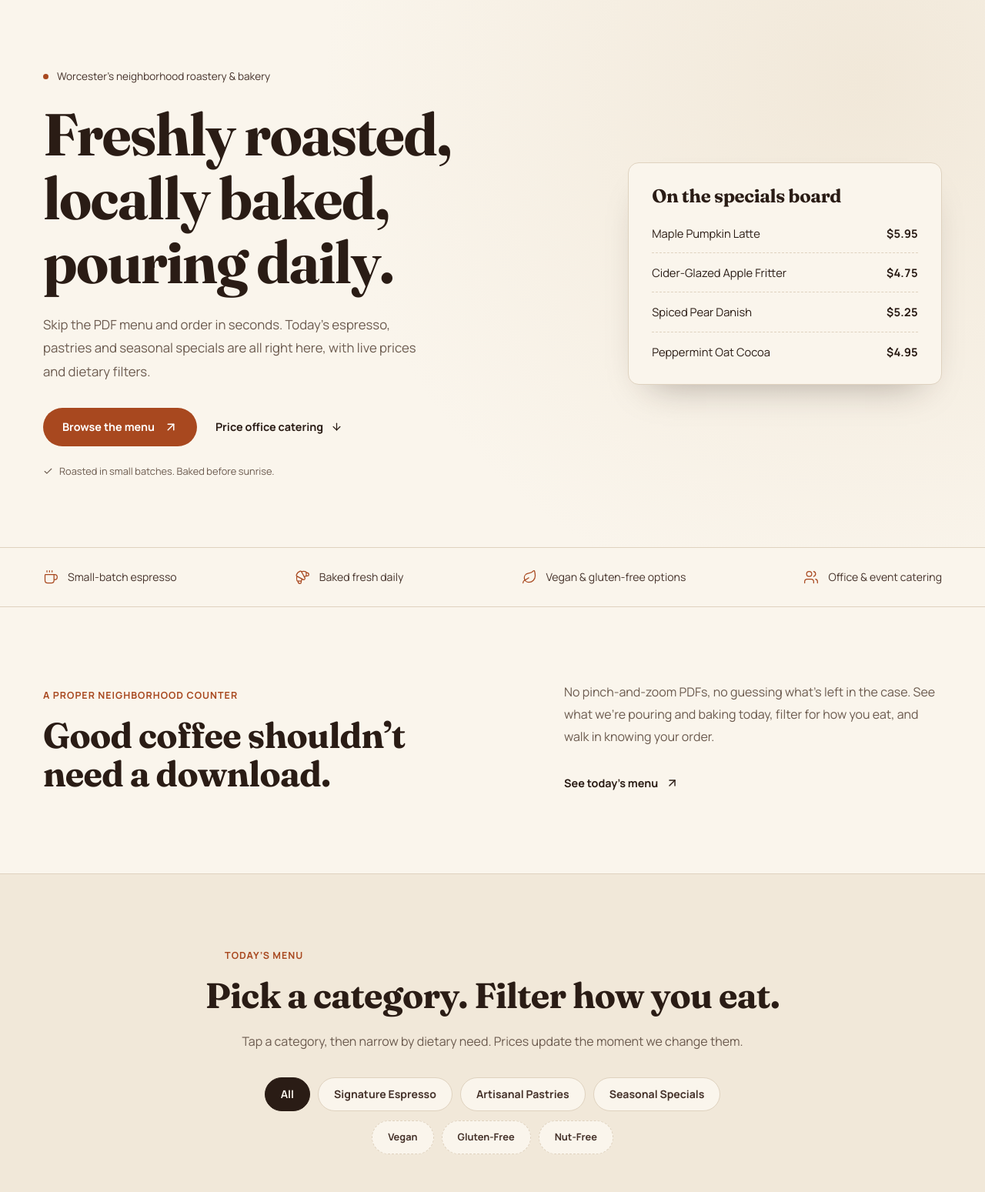
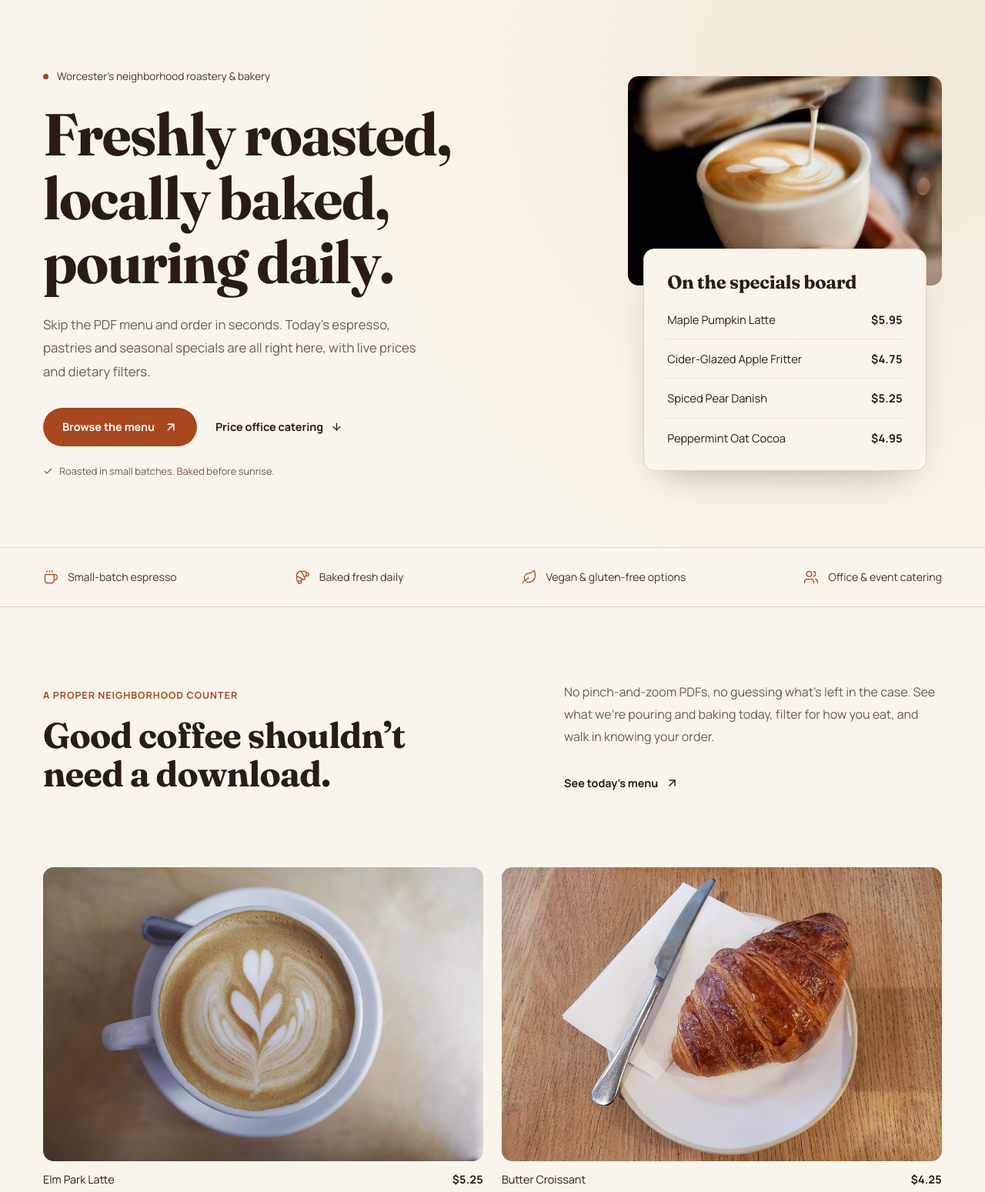
Before and after one commit to sewstie/demo-elmpark-roasters, an Astro site: page / in a window 1280 px wide. Shown: the part 177-1726 px from the top of the page at 77% size. Built offline with nearby package versions, Linux system fonts and the light colour scheme; Astro itself is replaced by a stand-in of ours.

Commit message:
Add licensed photos via astro:assets and an og:image

```diff
--- a/src/components/sections/Hero.astro
+++ b/src/components/sections/Hero.astro
@@ -1,7 +1,9 @@
 ---
+import { Image } from 'astro:assets';
 import { ArrowUpRight, ArrowDown, Check, Coffee, Croissant, Leaf, Users } from 'lucide-react';
 import type { Site } from '../../schemas/site';
 import { money } from '../../lib/pricing';
+import { photo } from '../../lib/photos';
 interface Props { hero: Site['hero']; menu: Site['menu'] }
 const { hero, menu } = Astro.props;
 const icons = [Coffee, Croissant, Leaf, Users];
@@ -19,10 +21,13 @@ const specials = menu.items.filter(item => item.category === hero.specialsCatego
       </div>
       <p class="hero-note"><Check size={13} aria-hidden="true" />{hero.note}</p>
     </div>
-    <aside class="hero-card" aria-labelledby="specials-title">
-      <h2 id="specials-title">{hero.specialsLabel}</h2>
-      <ul>{specials.map(item => <li><span>{item.name}</span><strong>{money(item.price)}</strong></li>)}</ul>
-    </aside>
+    <div>
+      <Image class="hero-photo" src={photo(hero.image.file)} alt={hero.image.alt} width={800} widths={[400, 640, 800]} sizes="(max-width: 760px) calc(100vw - 40px), 420px" loading="eager" fetchpriority="high" />
+      <aside class="hero-card" aria-labelledby="specials-title">
+        <h2 id="specials-title">{hero.specialsLabel}</h2>
+        <ul>{specials.map(item => <li><span>{item.name}</span><strong>{money(item.price)}</strong></li>)}</ul>
+      </aside>
+    </div>
   </div>
 </section>
 <div class="service-strip">
--- a/src/components/sections/Intro.astro
+++ b/src/components/sections/Intro.astro
@@ -1,10 +1,17 @@
 ---
+import { Image } from 'astro:assets';
 import { ArrowUpRight } from 'lucide-react';
 import type { Site } from '../../schemas/site';
-interface Props { intro: Site['intro'] }
-const { intro } = Astro.props;
+import { money } from '../../lib/pricing';
+import { photo } from '../../lib/photos';
+interface Props { intro: Site['intro']; menu: Site['menu'] }
+const { intro, menu } = Astro.props;
 ---
 <section class="section-shell section-space intro-grid" aria-labelledby="intro-title">
   <div><p class="section-label">{intro.label}</p><h2 id="intro-title" tabindex="-1" class="whitespace-pre-line">{intro.heading}</h2></div>
   <div class="intro-copy"><p class="section-description">{intro.description}</p><a class="text-link mt-6" href="#menu">{intro.link}<ArrowUpRight size={17} aria-hidden="true" /></a></div>
+  <div class="intro-photos">{intro.photos.map(({ file, alt, item }) => { const dish = menu.items.find(entry => entry.id === item); return <figure>
+    <Image src={photo(file)} alt={alt} width={720} widths={[240, 480, 720]} sizes="(max-width: 760px) calc(50vw - 28px), 560px" quality={60} loading="lazy" />
+    {dish && <figcaption><span>{dish.name}</span><strong>{money(dish.price)}</strong></figcaption>}
+  </figure>; })}</div>
 </section>
--- a/src/components/sections/Visit.astro
+++ b/src/components/sections/Visit.astro
@@ -1,13 +1,16 @@
 ---
+import { Image } from 'astro:assets';
 import { ArrowUpRight, Phone, MapPin } from 'lucide-react';
 import type { Site } from '../../schemas/site';
 import { address, directionsUrl } from '../../lib/paths';
+import { photo } from '../../lib/photos';
 import { DAY_NAMES, range } from '../../lib/hours';
 interface Props { site: Site }
 const { site } = Astro.props;
 const { business, visit } = site;
 ---
 <section id="visit" class="visit-section section-space" aria-labelledby="visit-title">
+  <div class="section-shell"><Image class="visit-photo" src={photo(visit.image.file)} alt={visit.image.alt} width={1200} widths={[400, 800, 1200]} sizes="(max-width: 760px) calc(100vw - 40px), (max-width: 1100px) calc(100vw - 64px), 1200px" quality={60} loading="lazy" /></div>
   <div class="section-shell visit-grid">
     <div><p class="section-label">{visit.label}</p><h2 id="visit-title" tabindex="-1" class="whitespace-pre-line">{visit.heading}</h2><p class="section-description">{visit.description}</p>
       <div class="hero-buttons"><a href={directionsUrl(business)} target="_blank" rel="noopener" class="button button-primary">{visit.directionsCta}<ArrowUpRight size={18} aria-hidden="true" /></a><a href={`tel:${business.phone}`} class="text-link"><Phone size={16} aria-hidden="true" />{business.phoneDisplay}</a></div>
--- a/src/data/site.json
+++ b/src/data/site.json
@@ -24,10 +24,15 @@
     "eyebrow": "Worcester’s neighborhood roastery & bakery", "heading": "Freshly roasted,\nlocally baked,\npouring daily.",
     "description": "Skip the PDF menu and order in seconds. Today’s espresso, pastries and seasonal specials are all right here, with live prices and dietary filters.",
     "primaryCta": "Browse the menu", "secondaryCta": "Price office catering", "note": "Roasted in small batches. Baked before sunrise.",
+    "image": { "file": "hero.jpg", "alt": "Barista pouring steamed milk into a latte, finishing a leaf pattern in the foam" },
     "specialsLabel": "On the specials board", "specialsCategory": "seasonal",
     "specialties": [ "Small-batch espresso", "Baked fresh daily", "Vegan & gluten-free options", "Office & event catering" ]
   },
-  "intro": { "label": "A proper neighborhood counter", "heading": "Good coffee shouldn’t\nneed a download.", "description": "No pinch-and-zoom PDFs, no guessing what’s left in the case. See what we’re pouring and baking today, filter for how you eat, and walk in knowing your order.", "link": "See today’s menu" },
+  "intro": { "label": "A proper neighborhood counter", "heading": "Good coffee shouldn’t\nneed a download.", "description": "No pinch-and-zoom PDFs, no guessing what’s left in the case. See what we’re pouring and baking today, filter for how you eat, and walk in knowing your order.", "link": "See today’s menu",
+    "photos": [
+      { "file": "latte.jpg", "alt": "Latte with rosetta latte art in a white cup, seen from above", "item": "elm-park-latte" },
+      { "file": "croissant.jpg", "alt": "Golden butter croissant on a white plate on a wooden table", "item": "butter-croissant" }
+    ] },
   "menu": {
     "label": "Today’s menu", "heading": "Pick a category. Filter how you eat.", "description": "Tap a category, then narrow by dietary need. Prices update the moment we change them.",
     "note": "Sample menu and prices for this demo. Our kitchen handles wheat, dairy, eggs and tree nuts. Please tell us about allergies when you order.",
@@ -96,6 +101,7 @@
     { "question": "Can you accommodate allergies?", "answer": "Use the vegan, gluten-free and nut-free filters to find options. Our kitchen handles wheat, dairy, eggs and tree nuts, so we can’t guarantee an allergen-free environment. Please ask our team before ordering." },
     { "question": "Do you deliver catering orders?", "answer": "Yes, we deliver to offices, campuses and events across Worcester County. Pickup from the shop is always available." }
   ] },
-  "visit": { "label": "Come say hello", "heading": "Find us by the park.", "description": "Stop in for a pour-over, grab a box for the office, or settle in with the Wi-Fi. Call ahead and we’ll have your order waiting.", "directionsCta": "Get directions" },
+  "visit": { "label": "Come say hello", "heading": "Find us by the park.", "description": "Stop in for a pour-over, grab a box for the office, or settle in with the Wi-Fi. Call ahead and we’ll have your order waiting.", "directionsCta": "Get directions",
+    "image": { "file": "interior.jpg", "alt": "Café interior with an exposed brick wall, warm pendant lights and a long wooden table" } },
   "footer": { "description": "Small-batch coffee & artisan pastries in Worcester, MA.", "copyright": "Elm Park Roasters & Artisan Bakery. All rights reserved.", "demoNotice": "Concept website for a fictional business. Sample menu, pricing, location and reviews. Catering inquiries are simulated in demo mode and nothing is sent." }
 }
--- a/src/layouts/Layout.astro
+++ b/src/layouts/Layout.astro
@@ -40,7 +40,11 @@ const schema = {
     <meta property="og:title" content={title} />
     <meta property="og:description" content={site.seo.description} />
     <meta property="og:url" content={canonical} />
-    <meta name="twitter:card" content="summary" />
+    <meta property="og:image" content={new URL(asset('/og.jpg'), Astro.site)} />
+    <meta property="og:image:width" content="1200" />
+    <meta property="og:image:height" content="630" />
+    <meta property="og:image:alt" content={site.hero.image.alt} />
+    <meta name="twitter:card" content="summary_large_image" />
     <title>{title}</title>
     <script type="application/ld+json" set:html={JSON.stringify(schema).replace(/</g, '\\u003c')} />
   </head>
--- /dev/null
+++ b/src/lib/photos.ts
@@ -0,0 +1,10 @@
+import type { ImageMetadata } from 'astro';
+
+const files = import.meta.glob<ImageMetadata>('../assets/photos/*.jpg', { eager: true, import: 'default' });
+
+// Maps a file name from site.json to its astro:assets source; a missing file fails the build instead of shipping a broken image.
+export function photo(file: string) {
+  const found = files[`../assets/photos/${file}`];
+  if (!found) throw new Error(`Photo not found: src/assets/photos/${file}`);
+  return found;
+}
--- a/src/pages/index.astro
+++ b/src/pages/index.astro
@@ -21,7 +21,7 @@ const site = siteSchema.parse(data);
   <StatusBar business={site.business} directionsCta={site.visit.directionsCta} />
   <main id="main">
     <Hero hero={site.hero} menu={site.menu} />
-    <Intro intro={site.intro} />
+    <Intro intro={site.intro} menu={site.menu} />
     <MenuBoard menu={site.menu} client:visible />
     <Catering site={site} />
     <Reviews reviews={site.reviews} />
--- a/src/schemas/primitives.ts
+++ b/src/schemas/primitives.ts
@@ -6,3 +6,4 @@ export const time = z.string().regex(/^([01]\d|2[0-3]):[0-5]\d$/);
 export const price = z.number().min(0.01).max(50000);
 export const span = z.object({ open: time, close: time }).refine(value => value.open < value.close, 'Opening time must be before closing time.');
 export const texts = <K extends string>(...keys: K[]) => z.object(Object.fromEntries(keys.map(key => [key, text])) as Record<K, typeof text>);
+export const image = z.object({ file: z.string().regex(/^[a-z0-9-]+\.jpg$/), alt: text }); // file lives in src/assets/photos
--- a/src/schemas/site.ts
+++ b/src/schemas/site.ts
@@ -1,6 +1,6 @@
 import { z } from 'zod';
 import { cateringSchema } from './catering.ts';
-import { id, price, span, text } from './primitives.ts';
+import { id, image, price, span, text } from './primitives.ts';
 
 const link = z.object({ label: text, href: z.string().regex(/^#[a-z-]+$/) });
 const phone = z.string().regex(/^\+1\d{10}$/);
@@ -19,10 +19,10 @@ export const siteSchema = z.object({
   seo: z.object({ title: text, description: text }),
   nav: z.array(link).min(1).max(6),
   hero: z.object({
-    eyebrow: text, heading: text, description: text, primaryCta: text, secondaryCta: text, note: text,
+    eyebrow: text, heading: text, description: text, primaryCta: text, secondaryCta: text, note: text, image,
     specialsLabel: text, specialsCategory: id, specialties: z.array(text).min(1).max(8),
   }),
-  intro: z.object({ label: text, heading: text, description: text, link: text }),
+  intro: z.object({ label: text, heading: text, description: text, link: text, photos: z.array(image.extend({ item: id })).max(4) }),
   menu: z.object({
     label: text, heading: text, description: text, note: text,
     categories: z.array(named).min(1).max(8), diets: z.array(named).max(6),
@@ -31,7 +31,7 @@ export const siteSchema = z.object({
   catering: cateringSchema,
   reviews: z.object({ label: text, heading: text, disclaimer: text, items: z.array(z.object({ quote: text, name: text, detail: text, stars: z.number().int().min(1).max(5) })).max(8) }),
   faq: z.object({ heading: text, items: z.array(z.object({ question: text, answer: text })).max(10) }),
-  visit: z.object({ label: text, heading: text, description: text, directionsCta: text }),
+  visit: z.object({ label: text, heading: text, description: text, directionsCta: text, image }),
   footer: z.object({ description: text, copyright: text, demoNotice: text }),
 }).superRefine((site, ctx) => {
   const issue = (path: PropertyKey[], message: string) => ctx.addIssue({ code: 'custom', path, message });
@@ -45,6 +45,9 @@ export const siteSchema = z.object({
     if (!categories.has(item.category)) issue(['menu', 'items', index, 'category'], 'Unknown menu category.');
     if (item.diets.some(diet => !diets.has(diet))) issue(['menu', 'items', index, 'diets'], 'Unknown dietary tag.');
   });
+  site.intro.photos.forEach((photo, index) => {
+    if (!site.menu.items.some(item => item.id === photo.item)) issue(['intro', 'photos', index, 'item'], 'Unknown menu item.');
+  });
   if (!categories.has(site.hero.specialsCategory)) issue(['hero', 'specialsCategory'], 'Unknown menu category.');
   if (site.catering.minHeadcount > site.catering.maxHeadcount) issue(['catering', 'minHeadcount'], 'Minimum headcount exceeds the maximum.');
 });
--- a/src/styles/global.css
+++ b/src/styles/global.css
@@ -82,7 +82,8 @@ p { max-width: 70ch; }
 .hero-copy { margin-top: 24px; max-width: 500px; font-size: 1.05rem; color: var(--color-muted); line-height: 1.8; }
 .hero-buttons { display: flex; align-items: center; gap: 24px; flex-wrap: wrap; margin-top: 32px; }
 .hero-note { display: flex; align-items: center; gap: 8px; color: var(--color-muted); font-size: .8rem; margin-top: 22px; }
-.hero-card { padding: 30px; background: var(--color-background); border: 1px solid var(--color-border); border-radius: 14px; box-shadow: 0 24px 48px -28px rgb(42 28 21 / .4); }
+.hero-photo { display: block; width: 100%; height: auto; aspect-ratio: 3 / 2; object-fit: cover; border-radius: 14px; }
+.hero-card { position: relative; margin: -48px 20px 0; padding: 30px; background: var(--color-background); border: 1px solid var(--color-border); border-radius: 14px; box-shadow: 0 24px 48px -28px rgb(42 28 21 / .4); }
 .hero-card h2 { font-size: 1.5rem; margin-bottom: 10px; }
 .hero-card li { display: flex; justify-content: space-between; gap: 16px; padding-block: 13px; border-bottom: 1px dashed var(--color-border); font-size: .92rem; }
 .hero-card li:last-child { border-bottom: 0; padding-bottom: 0; }
--- a/src/styles/sections.css
+++ b/src/styles/sections.css
@@ -1,5 +1,12 @@
 .intro-grid { display: grid; grid-template-columns: 1.2fr 1fr; align-items: center; gap: 88px; }
 .intro-copy .section-description { margin-top: 0; }
+.intro-photos { grid-column: 1 / -1; display: grid; grid-template-columns: 1fr 1fr; gap: 24px; }
+.intro-photos figure { margin: 0; }
+.intro-photos img, .visit-photo { display: block; width: 100%; height: auto; object-fit: cover; border-radius: 14px; }
+.intro-photos img { aspect-ratio: 3 / 2; }
+.intro-photos figcaption { display: flex; flex-wrap: wrap; justify-content: space-between; gap: 2px 16px; margin-top: 12px; font-size: .9rem; font-weight: 600; }
+.intro-photos strong { font-variant-numeric: tabular-nums; }
+.visit-photo { aspect-ratio: 21 / 9; margin-bottom: 56px; }
 .section-heading, .reviews-heading { text-align: center; }
 .section-heading .section-description { margin-inline: auto; }
 .section-note { margin: 28px auto 0; text-align: center; color: var(--color-muted); font-size: .8rem; max-width: 720px; }
@@ -58,6 +65,7 @@
   .intro-grid, .catering-grid, .visit-grid, .faq-section { gap: 32px; }.review-grid { gap: 20px; }
   .section-heading, .reviews-heading { text-align: left; }.section-heading .section-description, .review-disclaimer { margin-inline: 0; }
   .menu-controls { justify-content: flex-start; gap: 8px; }.chip { padding-inline: 16px; }.section-note { text-align: left; }
+  .intro-photos { gap: 12px; }.intro-photos figcaption { font-size: .8rem; }.visit-photo { aspect-ratio: 3 / 2; margin-bottom: 32px; }
   .faq-section { padding-bottom: 64px; }.faq-section h2 { max-width: none; }
   .visit-info { border-left: 0; border-top: 1px solid var(--color-border); padding-top: 28px; padding-left: 0; }.footer-top { flex-wrap: wrap; }.footer-top nav { flex-wrap: wrap; }
   .footer-bottom { flex-wrap: wrap; gap: 5px 20px; }
```
Also changed, not shown: README.md (added), public/og.jpg (added), src/assets/photos/croissant.jpg (added), src/assets/photos/hero.jpg (added), src/assets/photos/interior.jpg (added), src/assets/photos/latte.jpg (added).
